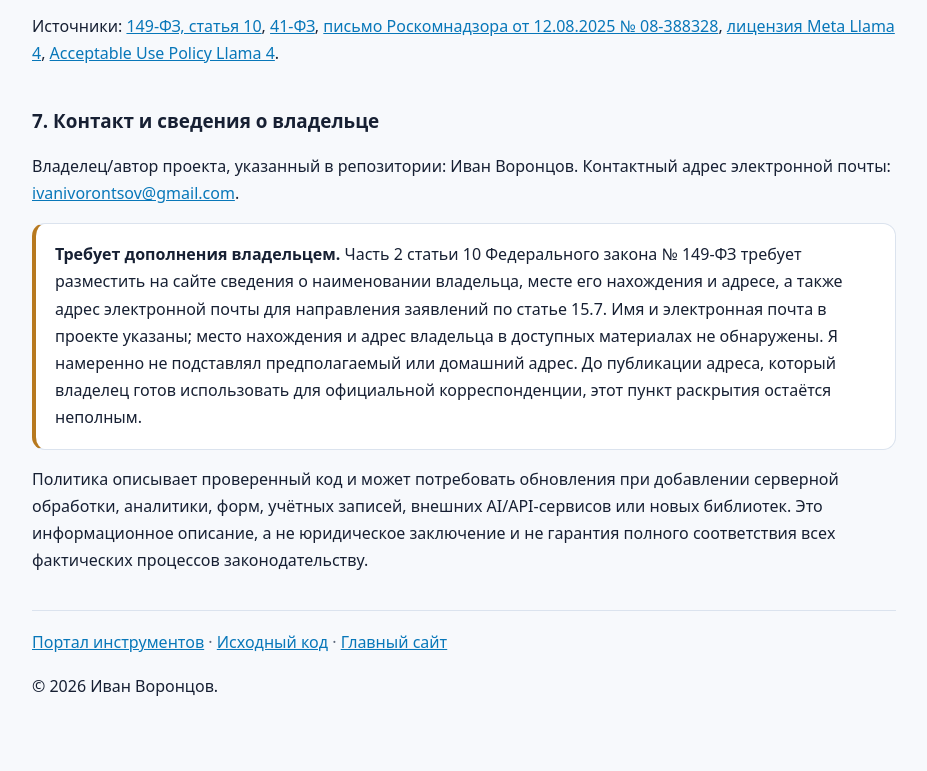
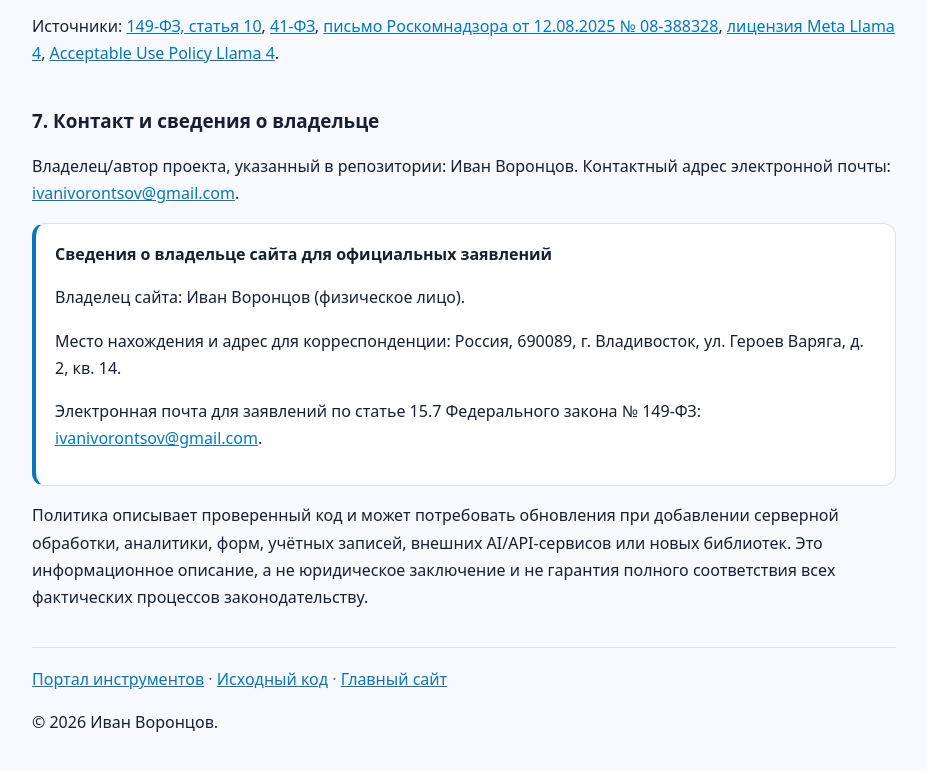
Before and after one commit to ivanivorontsov-sudo/tools-portal, a plain HTML site: page privacy.html in a window 1280 px wide. Shown: the part 4365-5136 px from the top of the page, without its empty margins (176-1103 px from the left). Drawn offline with Linux system fonts and the light colour scheme.

Commit message:
Complete statutory owner address disclosure

```diff
--- a/privacy.html
+++ b/privacy.html
@@ -77,9 +77,7 @@
 
   <h2>7. Контакт и сведения о владельце</h2>
   <p>Владелец/автор проекта, указанный в репозитории: Иван Воронцов. Контактный адрес электронной почты: <a href="mailto:ivanivorontsov@gmail.com">ivanivorontsov@gmail.com</a>.</p>
-  <div class="note warning">
-    <strong>Требует дополнения владельцем.</strong> Часть 2 статьи 10 Федерального закона № 149-ФЗ требует разместить на сайте сведения о наименовании владельца, месте его нахождения и адресе, а также адрес электронной почты для направления заявлений по статье 15.7. Имя и электронная почта в проекте указаны; место нахождения и адрес владельца в доступных материалах не обнаружены. Я намеренно не подставлял предполагаемый или домашний адрес. До публикации адреса, который владелец готов использовать для официальной корреспонденции, этот пункт раскрытия остаётся неполным.
-  </div>
+<div class="note"><strong>Сведения о владельце сайта для официальных заявлений</strong><p>Владелец сайта: Иван Воронцов (физическое лицо).</p><p>Место нахождения и адрес для корреспонденции: Россия, 690089, г. Владивосток, ул. Героев Варяга, д. 2, кв. 14.</p><p>Электронная почта для заявлений по статье 15.7 Федерального закона № 149-ФЗ: <a href="mailto:ivanivorontsov@gmail.com">ivanivorontsov@gmail.com</a>.</p></div>
   <p>Политика описывает проверенный код и может потребовать обновления при добавлении серверной обработки, аналитики, форм, учётных записей, внешних AI/API-сервисов или новых библиотек. Это информационное описание, а не юридическое заключение и не гарантия полного соответствия всех фактических процессов законодательству.</p>
 
   <footer>
```
